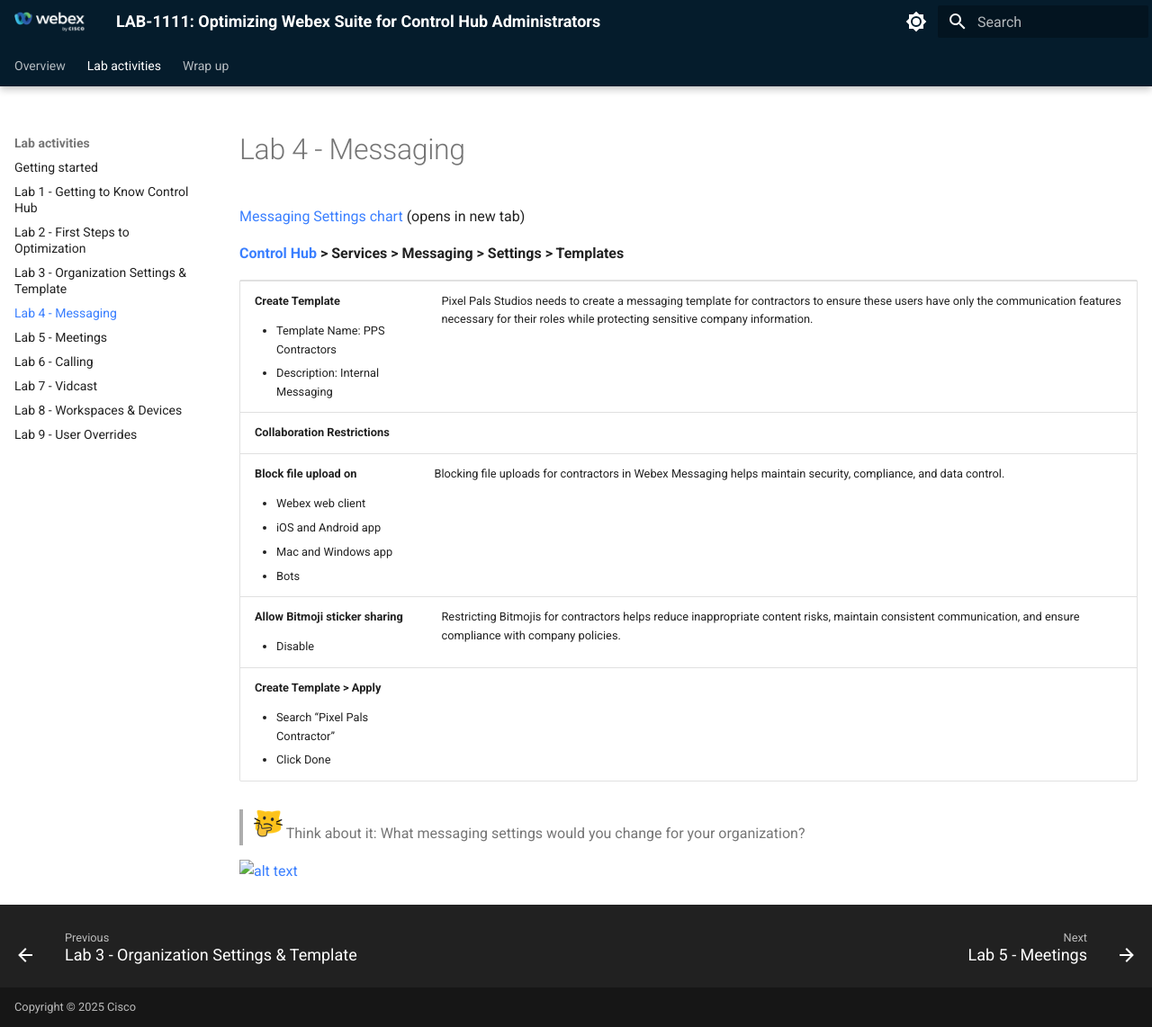
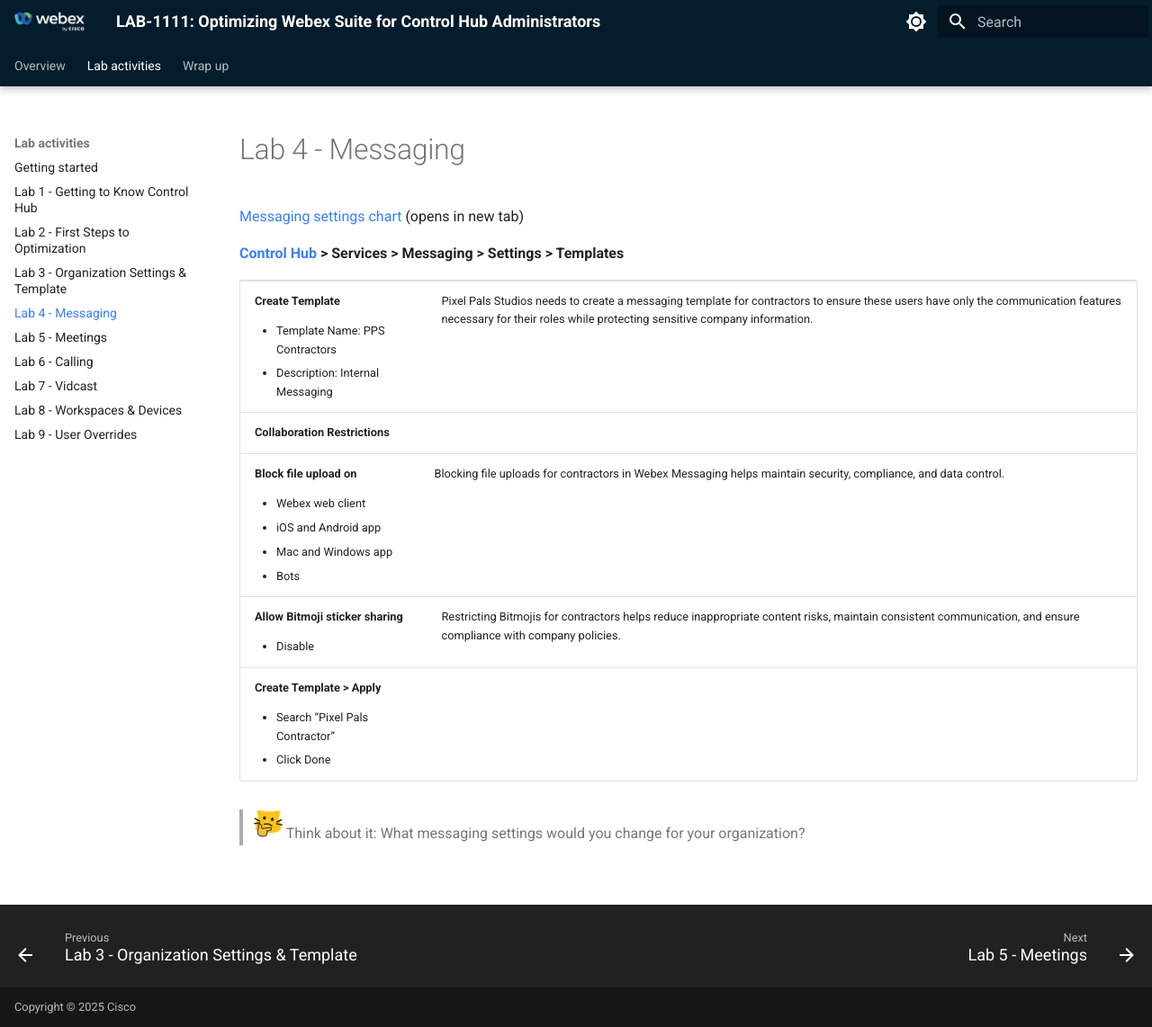
Before and after one commit to WebexCC-SA/LAB-1111, an MkDocs documentation site: the page built from docs/Messaging.md, in a window 1280 px wide and 1142 px high. Shown: the whole window at 90% size. Built offline with MkDocs 1.6.1 and Material for MkDocs 9.7.7, drawn with Linux system fonts in a browser that asks for light colours.

Commit message:
settings

```diff
--- a/docs/Messaging.md
+++ b/docs/Messaging.md
@@ -1,5 +1,5 @@
 # Lab 4 - Messaging
-<a href="https://webexcc-sa.github.io/LAB-1111//template_assets/MessagingSettings.png" target="_blank">Messaging Settings chart</a> (opens in new tab)
+<a href="https://webexcc-sa.github.io/LAB-1111//SettingsImages/MessagingSettings.png" target="_blank">Messaging settings chart</a> (opens in new tab)
 
 **<a href="http://admin.webex.com/" target="_blank">Control Hub</a> > Services > Messaging > Settings > Templates**
 
@@ -7,5 +7,3 @@
 <tr><td colspan="2"><p><strong>Collaboration Restrictions</strong></p></td></tr><tr><td><p><strong>Block file upload on</strong></p><ul><li>Webex web client</li><li>iOS and Android app</li><li>Mac and Windows app</li><li>Bots</li></ul></td><td><p>Blocking file uploads for contractors in Webex Messaging helps maintain security, compliance, and data control.</p></td></tr><tr><td><p><strong>Allow Bitmoji sticker sharing</strong></p><ul><li>Disable</li></ul></td><td><ul>Restricting Bitmojis for contractors helps reduce inappropriate content risks, maintain consistent communication, and ensure compliance with company policies.</ul></td></tr><tr><td><p><strong>Create Template &gt; Apply</strong></p><ul><li>Search “Pixel Pals Contractor”</li><li>Click Done</li></ul></td><td></td></tr></tbody></table>
 
 >![Think About It](template_assets/thinkingcat.png) Think about it: What messaging settings would you change for your organization?
-
-![alt text](SettingImages/MessagingSettings.png)
```
Also changed, not shown: docs/SettingImages/MessagingSettings.png (added), docs/template_assets/MessagingSettings.png (deleted).
